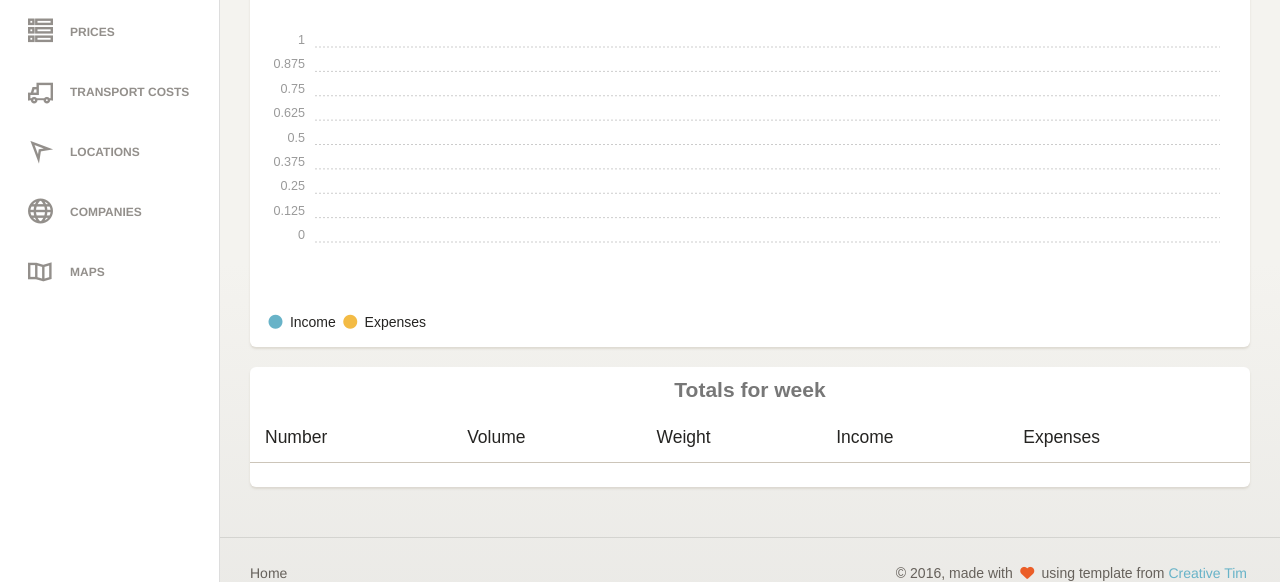
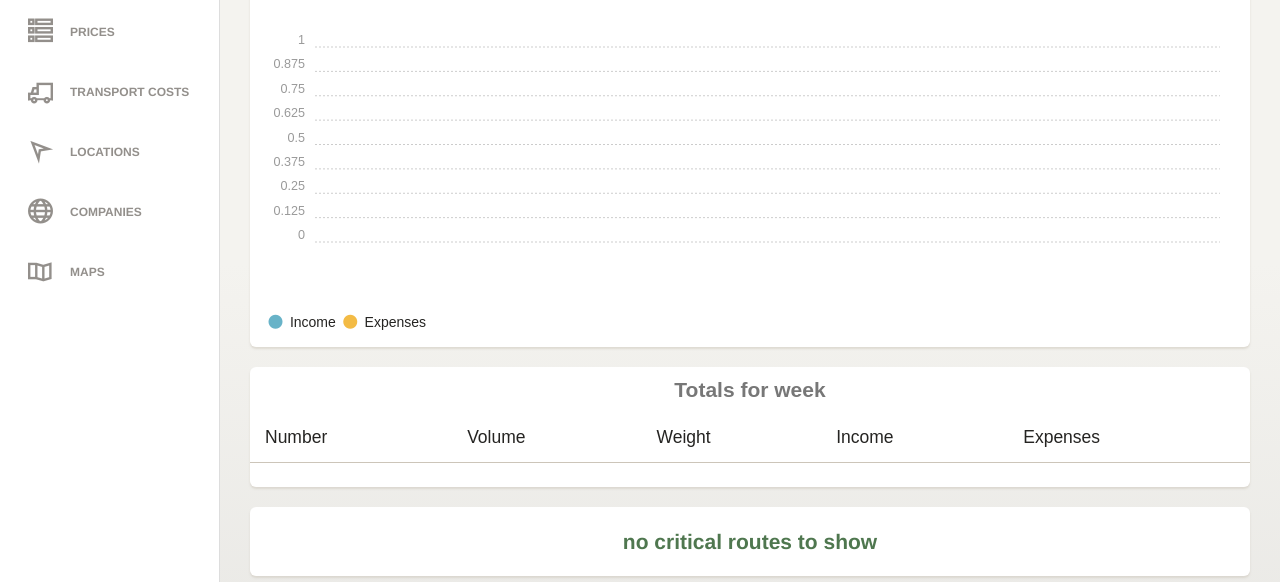
Before and after one commit to SWEN301-Group-Project/Group-Project, a website: page views/index.html in a window 1280 px wide. Shown: the part 218-800 px from the top of the page. Drawn offline with nearby package versions, Linux system fonts and the light colour scheme; some packages are replaced by stand-ins of ours; files that its build step writes are made by us from their sources; a web font is replaced by a local one.

Commit message:
show message if there are no critical routes

```diff
--- a/static/css/paper-dashboard.css
+++ b/static/css/paper-dashboard.css
@@ -1280,6 +1280,14 @@ textarea.form-control {
   font-weight: 600;
 }
 
+.stats-no-critical {
+  text-align: center;
+  font-size: 1.5em;
+  font-weight: 600;
+  padding: 20px;
+  color: rgb(79, 119, 79);
+}
+
 /*      Checkbox and radio         */
 .checkbox,
 .radio {
--- a/views/index.html
+++ b/views/index.html
@@ -142,6 +142,10 @@
                                 {% endfor %}
                             </table>
                         </div>
+                        {% else %}
+                        <div class="card">
+                            <p class="stats-no-critical">no critical routes to show</p>
+                        </div>
                         {% endif %}
                     </div>
                 </div>
```
